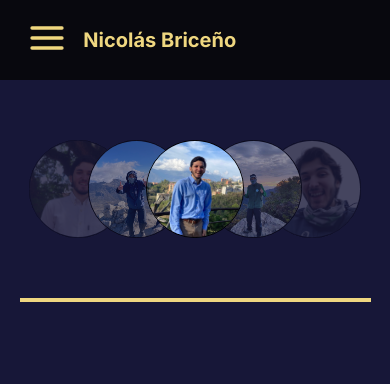
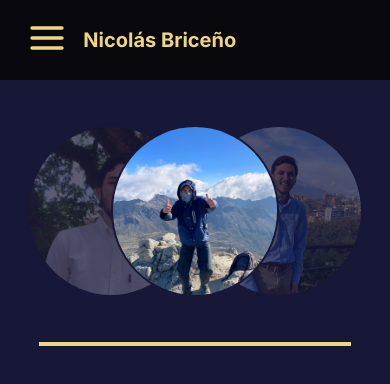
Before and after one commit to nicoabb/PortfolioPage, a React (Vite) app in the folder PortfolioPage/: page / in a window 390 px wide. Shown: the top 384 px of the page. Built offline with nearby package versions, Linux system fonts and the light colour scheme.

Commit message:
Carousel responsive done

```diff
--- a/PortfolioPage/src/Components/LandPage/Carrousel.jsx
+++ b/PortfolioPage/src/Components/LandPage/Carousel.jsx
@@ -1,13 +1,18 @@
-import styles from "./Carrousel.module.css";
+import styles from "./Carousel.module.css";
 import { useState, useEffect } from "react";
-import img0 from "../../Img/1.jpg";
-import img1 from "../../Img/2.jpg";
-import img2 from "../../Img/3.jpg";
-import img3 from "../../Img/4.jpg";
-import img4 from "../../Img/5.jpg";
+import img1 from "../../Img/1.jpg";
+import img2 from "../../Img/2.jpg";
+import img3 from "../../Img/3.jpg";
+import img4 from "../../Img/4.jpg";
+import img5 from "../../Img/5.jpg";
 
 const Carrousel = () => {
+    /* mainImg is img1, the code in general takes the position of img1 as a reference.
+    When the user clicks on an image, mainImg gets added a value, depending on that
+    value the rest of the images move of position */
+
     let [mainImg, setPosition] = useState(3);
+    // grid is an object with CSS stored
     let [grid1, setGrid1] = useState({ gridColumn: 3 / 5, order: 7 });
     let [grid2, setGrid2] = useState({ gridColumn: 4 / 6, order: 5 });
     let [grid3, setGrid3] = useState({ gridColumn: 5 / 7, order: 3 });
@@ -25,6 +30,7 @@ const Carrousel = () => {
         return num;
     };
 
+    // this is where grid positions are updated
     const updateStyle = (spot) => {
         let ord = 1;
         if (spot === "3 / 5") {
@@ -41,6 +47,8 @@ const Carrousel = () => {
         return grid;
     };
 
+    /* p stands for position, the position of the img (p1 for img1, p2 for img2...)
+    spot is position, but in grid-columns, imagine p1 is 3, then spot1 is 3 / 5 */
     const moveGrid = (spots) => {
         setPosition(checkNum(mainImg));
         let p1 = mainImg;
@@ -66,30 +74,38 @@ const Carrousel = () => {
         setGrid5(updateStyle(spots[4]));
     }, [mainImg]);
 
+    /* TIMER LOGIC */
+    useEffect(() => {
+        const interval = setInterval(() => {
+            setPosition(mainImg + 1);
+        }, 7000);
+        return () => clearInterval(interval);
+    }, [mainImg]);
+
     return (
         <section className={styles.container}>
             <div className={styles.carrousel}>
-                <img id={styles["p1"]} src={img0} alt="Photo 1" style={grid1} />
+                <img id={styles["p1"]} src={img1} alt="Photo 1" style={grid1} />
                 <span
                     className={styles.p2Layer}
+                    onClick={() => setPosition(mainImg - 1)}
+                ></span>
+                <img id={styles["p2"]} src={img2} alt="Photo 2" style={grid2} />
+                <span
+                    className={styles.p5Layer}
                     onClick={() => setPosition(mainImg + 1)}
                 ></span>
-                <img id={styles["p2"]} src={img1} alt="Photo 2" style={grid2} />
-                <span
-                    className={styles.p5Layer}
-                    onClick={() => setPosition(mainImg - 1)}
-                ></span>
-                <img id={styles["p5"]} src={img4} alt="Photo 5" style={grid5} />
+                <img id={styles["p5"]} src={img5} alt="Photo 5" style={grid5} />
                 <span
                     className={styles.p3Layer}
-                    onClick={() => setPosition(mainImg + 1)}
+                    onClick={() => setPosition(mainImg - 2)}
                 ></span>
-                <img id={styles["p3"]} src={img2} alt="Photo 3" style={grid3} />
+                <img id={styles["p3"]} src={img3} alt="Photo 3" style={grid3} />
                 <span
                     className={styles.p4Layer}
-                    onClick={() => setPosition(mainImg - 1)}
+                    onClick={() => setPosition(mainImg + 2)}
                 ></span>
-                <img id={styles["p4"]} src={img3} alt="Photo 4" style={grid4} />
+                <img id={styles["p4"]} src={img4} alt="Photo 4" style={grid4} />
             </div>
             <div className={styles.line}></div>
         </section>
--- /dev/null
+++ b/PortfolioPage/src/Components/LandPage/Carousel.module.css
@@ -0,0 +1,88 @@
+.container {
+    display: grid;
+}
+
+.container .line {
+    grid-column: 1;
+    border: 2px solid var(--secondary-color);
+    width: 80%;
+    max-width: 1080px;
+    justify-self: end;
+    margin: auto;
+    order: 7;
+}
+
+.carrousel {
+    grid-column: 1;
+    grid-row: 1;
+    width: 90%;
+    height: auto;
+    max-width: 1080px;
+    display: grid;
+    grid-template-columns: repeat(6, 1fr);
+}
+
+.carrousel img, .carrousel span {
+    grid-row: 1;
+    width: 25vw;
+    height: 25vw;
+    max-width: 300px;
+    max-height: 300px;
+    margin: auto;
+    border-radius: 50%;
+}
+
+.carrousel img {
+    object-fit: cover;
+    border: 2px solid var(--primary-color-200);
+}
+.container .p2Layer {
+    grid-column: 4 / 6;
+    background-color: rgb(23,23,56,0.7);
+    order: 6;
+}
+.container .p5Layer {
+    grid-column: 2 / 4;
+    background-color: rgb(23,23,56,0.7);
+    order: 6;
+}
+.container .p3Layer {
+    grid-column: 5 / 7;
+    background-color: rgb(23,23,56,0.9);
+    order: 4;
+}
+.container .p4Layer {
+    grid-column: 1 / 3;
+    background-color: rgb(23,23,56,0.9);
+    order: 4;
+}
+
+@media screen and (min-width: 480px) {
+    .carrousel {
+        margin: 2rem auto;
+    }
+}
+
+@media screen and (min-width: 720px) {
+    .carrousel {
+        margin: 3.75rem auto;
+    }
+    .carrousel span:hover {
+        cursor: pointer;
+        background-color: rgb(98,98,142,0.5);
+    }
+}
+
+@media screen and (max-width: 480px) {
+    .carrousel {
+        margin: 1rem auto;
+        grid-template-columns: 2% repeat(4, 24%) 2%;
+    }
+    .carrousel img, .carrousel span {
+        width: 100%;
+        height: 75%;
+    }
+    .container .p3Layer, .container .p4Layer {
+        background-color: var(--primary-color-200);
+    }
+}
--- a/PortfolioPage/src/Components/LandPage/Carrousel.module.css
+++ /dev/null
@@ -1,64 +0,0 @@
-.container {
-    display: grid;
-}
-
-.container .line {
-    grid-column: 1;
-    border: 2px solid var(--secondary-color);
-    width: 90%;
-    max-width: 1080px;
-    justify-self: end;
-    margin: auto;
-    order: 7;
-}
-
-.carrousel {
-    grid-column: 1;
-    grid-row: 1;
-    width: 90%;
-    height: auto;
-    max-width: 1080px;
-    margin: 3.75rem auto;
-    display: grid;
-    grid-template-columns: repeat(6, 1fr);
-}
-
-.carrousel img, .carrousel span {
-    grid-row: 1;
-    width: 25vw;
-    height: 25vw;
-    max-width: 300px;
-    max-height: 300px;
-    margin: auto;
-    border-radius: 50%;
-}
-
-.carrousel img {
-    object-fit: cover;
-    border: 1px solid black;
-}
-.container .p2Layer {
-    grid-column: 4 / 6;
-    background-color: rgb(23,23,56,0.5);
-    order: 6;
-}
-.container .p5Layer {
-    grid-column: 2 / 4;
-    background-color: rgb(23,23,56,0.5);
-    order: 6;
-}
-.container .p3Layer {
-    grid-column: 5 / 7;
-    background-color: rgb(23,23,56,0.8);
-    order: 4;
-}
-.container .p4Layer {
-    grid-column: 1 / 3;
-    background-color: rgb(23,23,56,0.8);
-    order: 4;
-}
-
-.carrousel span:hover {
-    cursor: pointer;
-    background-color: rgb(98,98,142,0.5);
-}
--- a/PortfolioPage/src/Pages/LandPage.jsx
+++ b/PortfolioPage/src/Pages/LandPage.jsx
@@ -1,11 +1,11 @@
-import Carrousel from "../Components/LandPage/Carrousel";
+import Carousel from "../Components/LandPage/Carousel";
 import IntroText from "../Components/LandPage/IntroText";
 import ProjectsPrev from "../Components/LandPage/ProjectsPrev";
 
 const LandPage = () => {
     return (
         <div>
-            <Carrousel />
+            <Carousel />
             <IntroText />
             <ProjectsPrev />
         </div>
```
